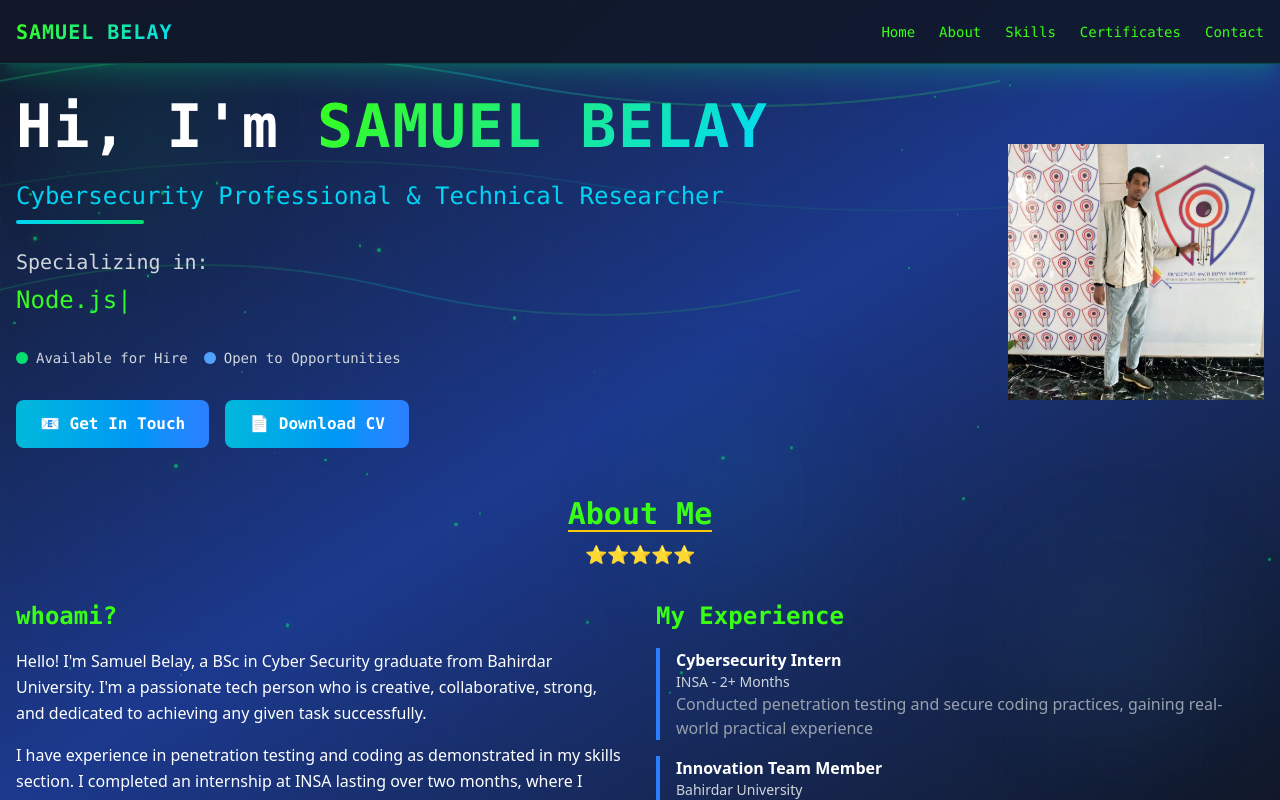
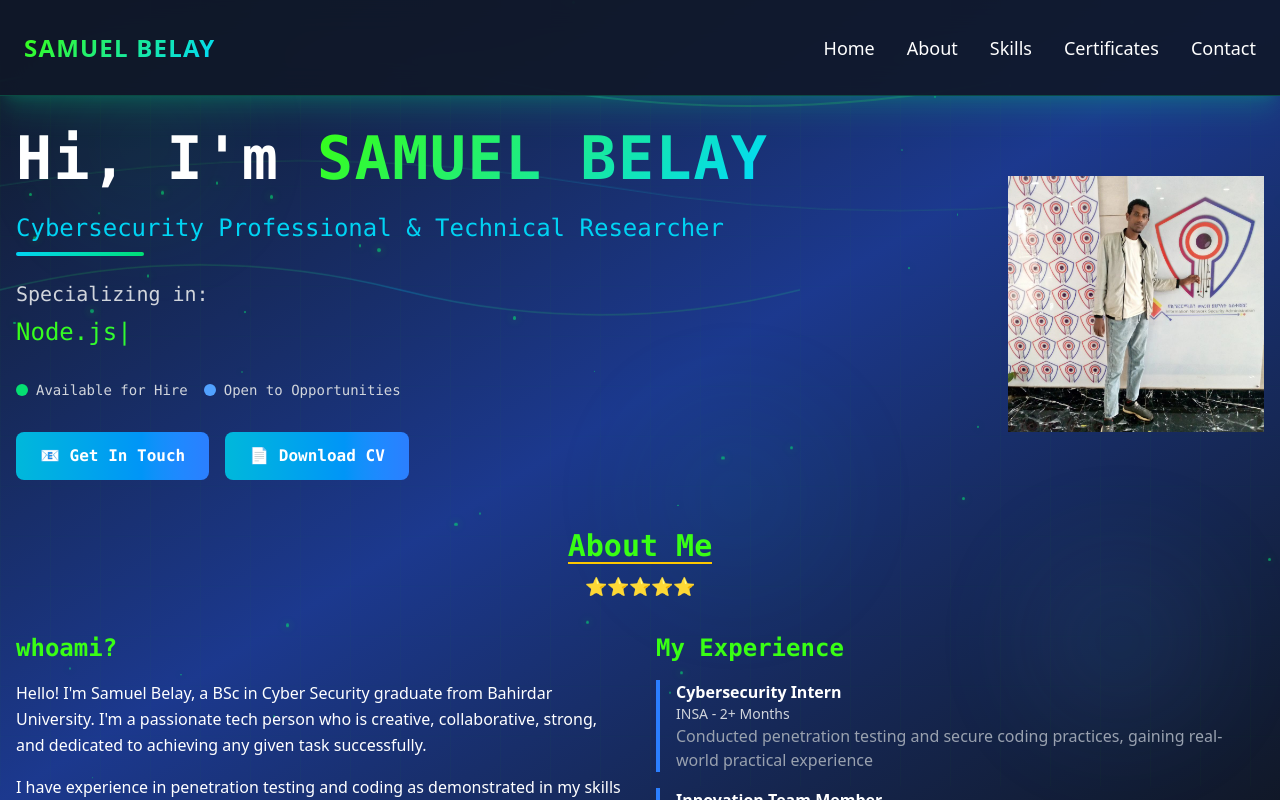
Before and after one commit to Anonimize4/mini-project-, a React (Vite) app: page / in a window 1280 px wide. Shown: the top 800 px of the page. Built offline with nearby package versions, Linux system fonts and the light colour scheme.

Commit message:
adding some commit

```diff
--- a/src/App.tsx
+++ b/src/App.tsx
@@ -9,7 +9,7 @@ import CyberBackground from './components/CyberBackground';
 
 function App() {
   return (
-      <div className="pt-16 min-h-screen bg-cosmos flex flex-col relative">
+    <div className="pt-24 min-h-screen bg-cosmos flex flex-col relative">
       <CyberBackground />
       <div className="relative z-10">
         <Header />
--- a/src/components/Header.tsx
+++ b/src/components/Header.tsx
@@ -14,20 +14,20 @@ const Header: React.FC = () => {
   ];
 
   return (
-    <header className="backdrop-blur-lg border-b border-emerald-500/30 w-full h-16 flex items-center justify-between px-4 fixed top-0 left-0 right-0 z-50 shadow-xl shadow-emerald-500/20 bg-gray-900/90">
+    <header className="backdrop-blur-lg border-b border-emerald-500/30 w-full h-24 flex items-center justify-between px-6 fixed top-0 left-0 right-0 z-50 shadow-xl shadow-emerald-500/20 bg-gray-900/90">
 
       <motion.div
         initial={{ opacity: 0, x: -20 }}
         animate={{ opacity: 1, x: 0 }}
         transition={{ duration: 0.5 }}
-        className="text-xl font-bold tracking-wider font-mono gradient-text cursor-pointer"
+        className="text-2xl font-bold tracking-wider gradient-text cursor-pointer"
         whileHover={{ scale: 1.05 }}
       >
         {"SAMUEL BELAY"}
       </motion.div>
 
       {/* Desktop Navigation */}
-      <nav className="hidden md:flex space-x-6">
+      <nav className="hidden md:flex space-x-8">
         {navItems.map((item, index) => (
           <motion.a
             key={item.href}
@@ -41,8 +41,8 @@ const Header: React.FC = () => {
               textShadow: '0 0 10px rgba(16, 185, 129, 0.8)'
             }}
             whileTap={{ scale: 0.95 }}
-            className="hover:text-emerald-400 transition-all duration-300 font-mono text-sm relative group"
-            style={{ color: '#39FF14' }}
+            className="hover:text-emerald-400 transition-all duration-300 text-lg relative group"
+            style={{ color: '#ffffff' }}
           >
             {item.label}
             <span className="absolute -bottom-1 left-0 w-0 h-0.5 bg-emerald-400 group-hover:w-full transition-all duration-300"></span>
@@ -52,11 +52,11 @@ const Header: React.FC = () => {
 
       {/* Mobile Menu Button */}
       <motion.button
-        className="md:hidden text-2xl cyber-border p-2 rounded-lg glow-effect"
+        className="md:hidden text-3xl p-2"
         onClick={() => setIsMobileMenuOpen(!isMobileMenuOpen)}
         whileHover={{ scale: 1.1 }}
         whileTap={{ scale: 0.95 }}
-        style={{ color: '#39FF14' }}
+        style={{ color: '#ffffff' }}
       >
         {isMobileMenuOpen ? '✕' : '☰'}
       </motion.button>
@@ -68,7 +68,7 @@ const Header: React.FC = () => {
           animate={{ opacity: 1, y: 0 }}
           exit={{ opacity: 0, y: -100 }}
           transition={{ duration: 0.3 }}
-          className="absolute top-16 left-0 right-0 bg-gray-900/95 backdrop-blur-lg border-b border-emerald-500/30 md:hidden"
+          className="absolute top-24 left-0 right-0 bg-gray-900/95 backdrop-blur-lg border-b border-emerald-500/30 md:hidden"
         >
           <nav className="flex flex-col p-4 space-y-2">
             {navItems.map((item, index) => (
```
